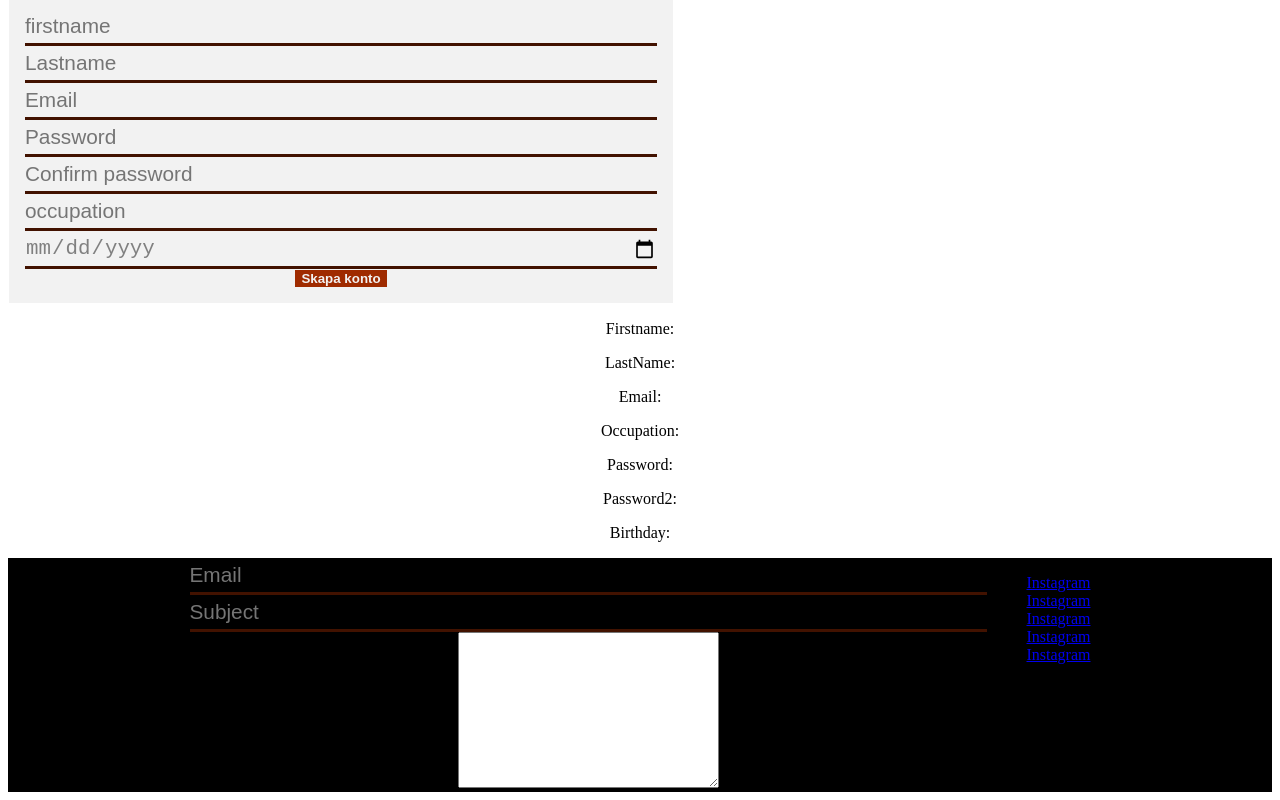
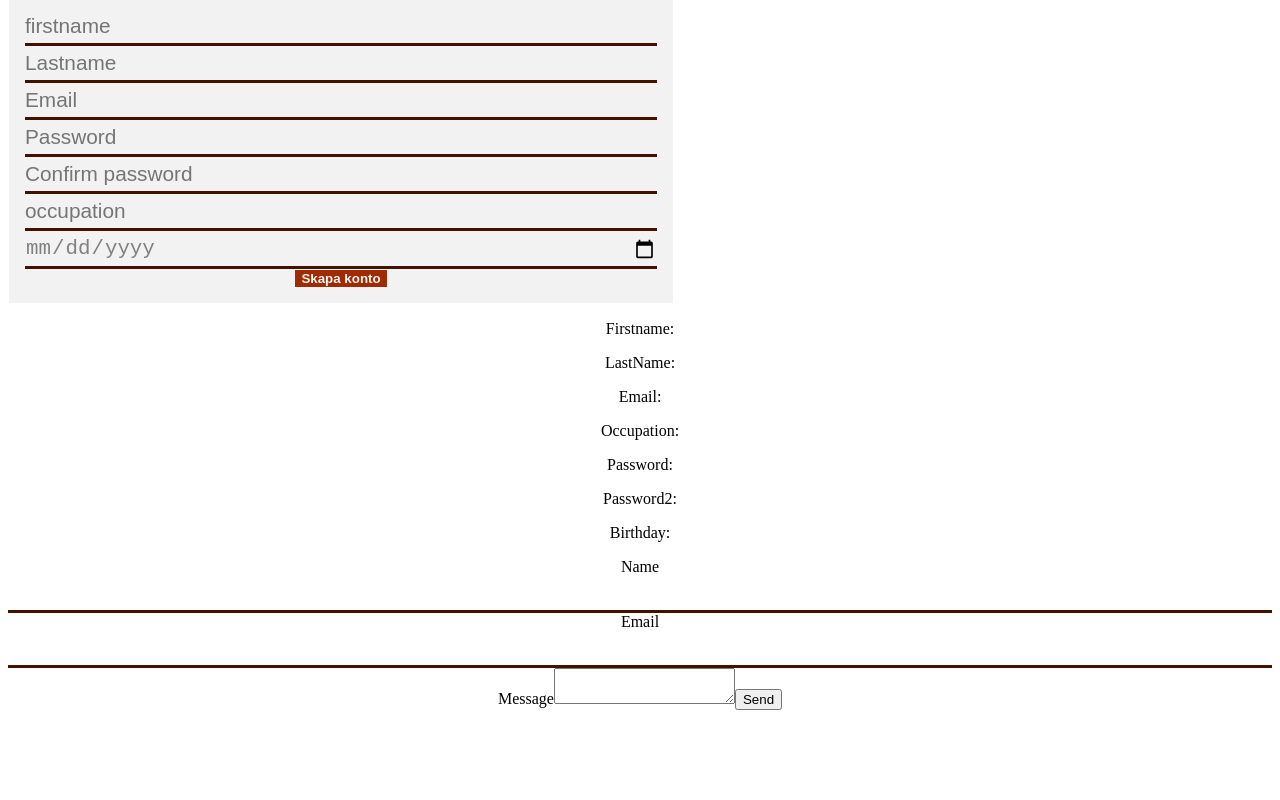
Before and after one commit to Tootfarangi90/Tjanstformedlingssida-FE, a React (Create React App) app: page /register in a window 1280 px wide. Shown: the part 973-1773 px from the top of the page. After the commit the page ends 1691 px from the top, so only its background shows below. Built offline with nearby package versions, Linux system fonts and the light colour scheme.

Commit message:
kontakt footer klar men den e skit ful

```diff
--- a/package.json
+++ b/package.json
@@ -3,6 +3,7 @@
   "version": "0.1.0",
   "private": true,
   "dependencies": {
+    "@emailjs/browser": "^3.6.2",
     "@testing-library/jest-dom": "^5.16.5",
     "@testing-library/react": "^13.3.0",
     "@testing-library/user-event": "^13.5.0",
--- a/src/App.jsx
+++ b/src/App.jsx
@@ -8,6 +8,7 @@ import {
 
 import Login from './components/login-register/Login';
 import Register from './components/login-register/Register';
+import Footer from "./components/footer/footer"
 
 const Home = () => {
   return(
@@ -39,33 +40,33 @@ const Header = () => {
     )
 }
 
-const Footer = () => {
-  const [mail, setMail] = useState("")
-  const [subject, setSubject] = useState("")
-  const [text, setText] = useState("")
+// const Footer = () => {
+//   const [mail, setMail] = useState("")
+//   const [subject, setSubject] = useState("")
+//   const [text, setText] = useState("")
 
-return(
-  <container>
-  <form>
-    <input type="email" name="email" placeholder='Email' />
-    <input type="text" name="subject" placeholder='Subject' />
-    <textarea name="text" id="" cols="30" rows="10"></textarea>
+// return(
+//   <container>
+//   <form>
+//     <input type="email" name="email" placeholder='Email' />
+//     <input type="text" name="subject" placeholder='Subject' />
+//     <textarea name="text" id="" cols="30" rows="10"></textarea>
 
-  </form>
+//   </form>
 
- <div className="socialContainer">
- <ul>
-    <li> <a href="Instagram"> Instagram</a> </li>
-    <li> <a href="Instagram"> Instagram</a> </li>
-    <li> <a href="Instagram"> Instagram</a> </li>
-    <li> <a href="Instagram"> Instagram</a> </li>
-    <li> <a href="Instagram"> Instagram</a> </li>
-  </ul>
- </div>
+//  <div className="socialContainer">
+//  <ul>
+//     <li> <a href="Instagram"> Instagram</a> </li>
+//     <li> <a href="Instagram"> Instagram</a> </li>
+//     <li> <a href="Instagram"> Instagram</a> </li>
+//     <li> <a href="Instagram"> Instagram</a> </li>
+//     <li> <a href="Instagram"> Instagram</a> </li>
+//   </ul>
+//  </div>
 
-</container>
-)
-}
+// </container>
+// )
+// }
 
 function App() {
   return (
--- a/src/components/footer/footer.jsx
+++ b/src/components/footer/footer.jsx
@@ -1,31 +1,77 @@
-import  {useState} from 'react'
+// import  {useState} from 'react'
+// import emailjs from "emailjs-com"
 
-export default function Footer() {
-  const [mail, setMail] = useState("")
-  const [subject, setSubject] = useState("")
-  const [text, setText] = useState("")
+// export default function Footer() {
+//   // const [mail, setMail] = useState("")
+//   // const [subject, setSubject] = useState("")
+//   // const [text, setText] = useState("")
+
+
+
+//   return (
+//     <footer>
+//     <container>
+//     <form id='contact-form'>
+//     <input type="hidden" name='contact-number' />
+//     <label htmlFor="name"></label>
+//     <label>Name</label>
+//         <input type="text" name="user_name"/>
+//         <label>Email</label>
+//         <input type="email" name="user_email"/>
+//         <label>Message</label>
+//         <textarea name="message"></textarea>
+//         <input type="submit" value="Send"></input>
+//     </form>
+//      <div className="socialContainer">
+//      <ul>
+//         <li> <a href="Instagram"> Instagram</a> </li>
+//         <li> <a href="Instagram"> Instagram</a> </li>
+//         <li> <a href="Instagram"> Instagram</a> </li>
+//         <li> <a href="Instagram"> Instagram</a> </li>
+//         <li> <a href="Instagram"> Instagram</a> </li>
+//       </ul>
+//      </div>
+
+//     </container>
+//     </footer>
+//   )
+// }
+
+import React, { useRef } from "react";
+import emailjs, { init } from "@emailjs/browser";
+function Footer() {
+
+  init("user_xxxxxxxxxxxxxxxxxxx");
+  const form = useRef();
+
+  const sendEmail = (e) => {
+    e.preventDefault();
+    emailjs.sendForm("service_1chwimo", "template_bbsop3q", form.current, "RNuv-F5vEgfSdMZkX").then(
+      (result) => {
+        alert("Message Sent Successfully");
+        console.log(result);
+      },
+      (error) => {
+        console.log(error.text);
+      }
+    );
+  };
+
+
 
   return (
-    <footer>
-    <container>
-      <form>
-        <input type="email" name="email" placeholder='Email' />
-        <input type="text" name="subject" placeholder='Subject' />
-        <textarea name="text" id="" cols="30" rows="10"></textarea>
+    <div className="container">
+      <form ref={form} onSubmit={sendEmail}>
+      <label>Name</label>
+      <input type="text" name="username" />
+      <label>Email</label>
+      <input type="email" name="user_email" />
+      <label>Message</label>
+      <textarea name="message" />
+    <button type="submit" >Send</button>
+    </form>
 
-      </form>
-
-     <div className="socialContainer">
-     <ul>
-        <li> <a href="Instagram"> Instagram</a> </li>
-        <li> <a href="Instagram"> Instagram</a> </li>
-        <li> <a href="Instagram"> Instagram</a> </li>
-        <li> <a href="Instagram"> Instagram</a> </li>
-        <li> <a href="Instagram"> Instagram</a> </li>
-      </ul>
-     </div>
-
-    </container>
-    </footer>
-  )
+    </div>
+  );
 }
+export default Footer
```
Also changed, not shown: 1 other file (tests, documents, lock files or other folders).
